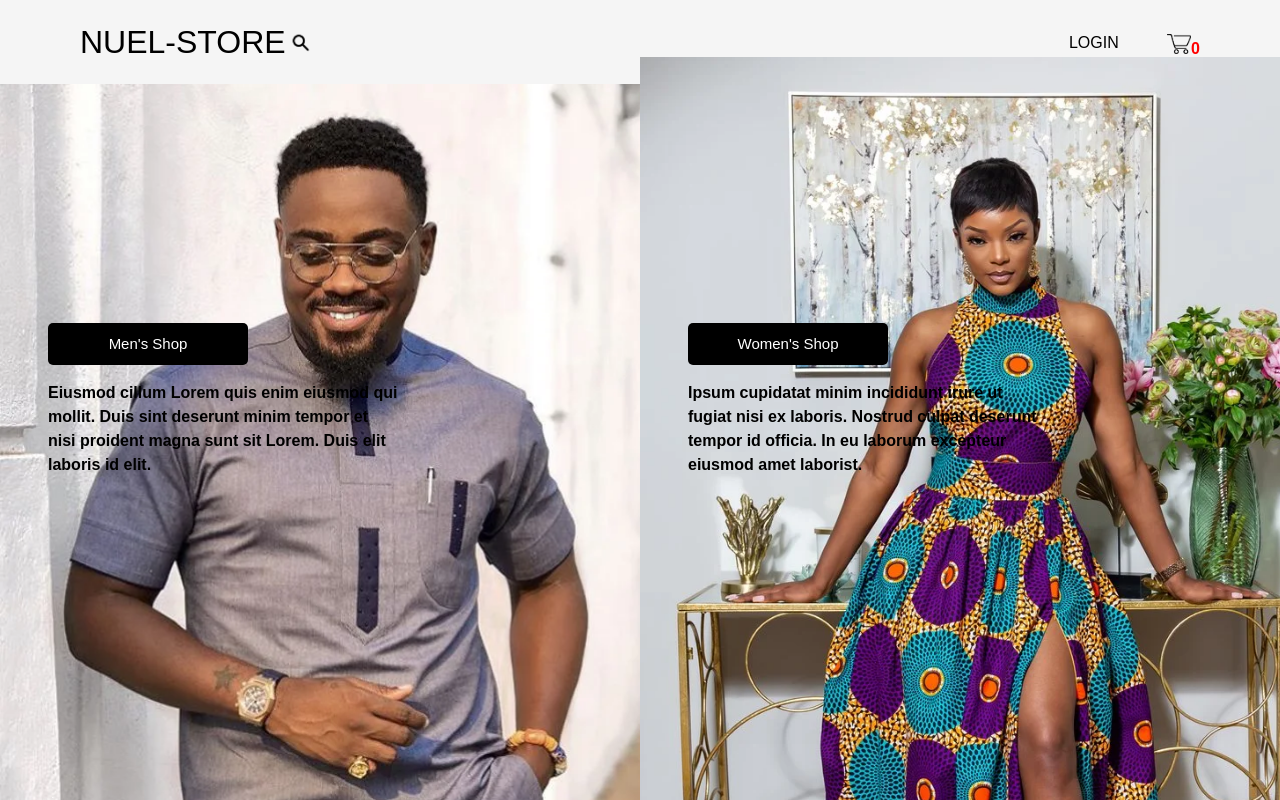
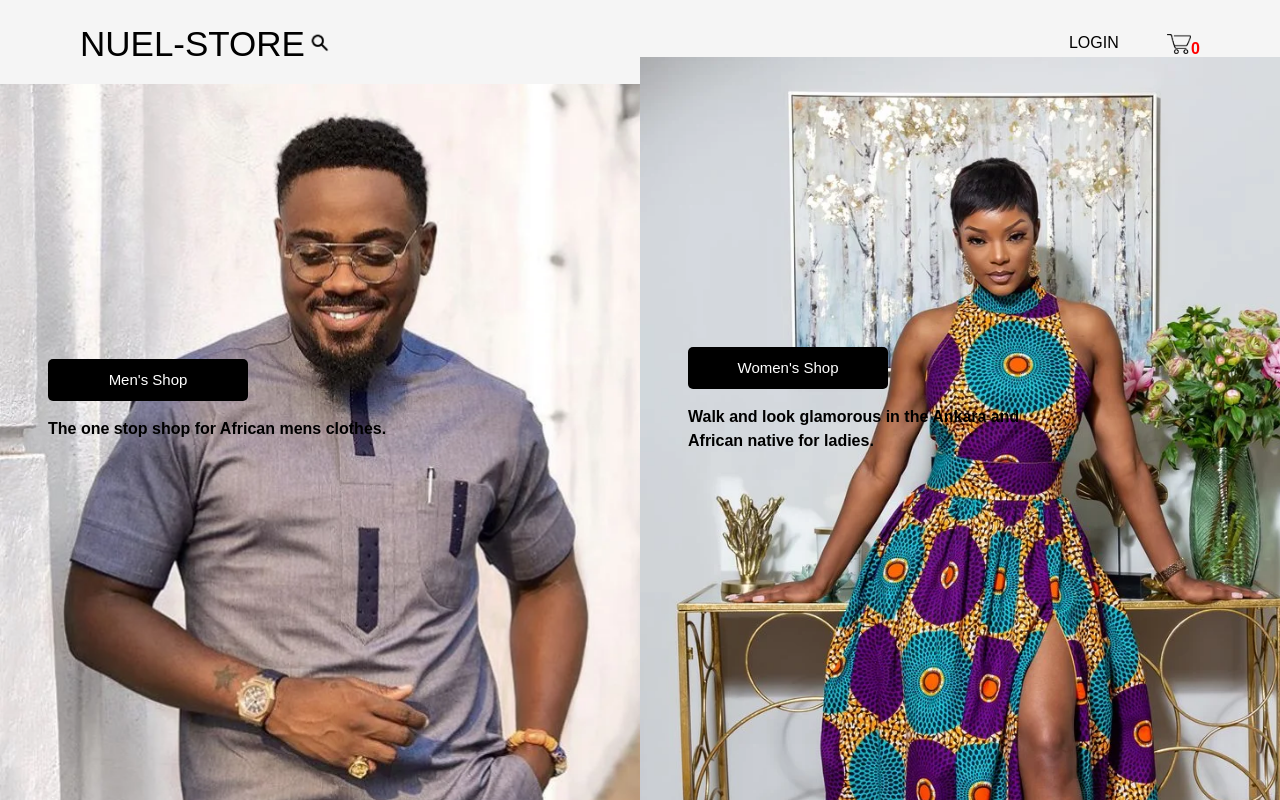
Before and after one commit to otamereosas/e-commerce, a React (Create React App) app: page / in a window 1280 px wide. Built offline with nearby package versions, Linux system fonts and the light colour scheme; no server answers.

Commit message:
dependencies edit

```diff
--- a/src/components/Banner/Banner.js
+++ b/src/components/Banner/Banner.js
@@ -14,9 +14,7 @@ const Banner = () => {
                   <Link to="/search/mens">men's Shop</Link>
                </button>
                <p>
-                  Eiusmod cillum Lorem quis enim eiusmod qui mollit. Duis sint
-                  deserunt minim tempor et nisi proident magna sunt sit Lorem.
-                  Duis elit laboris id elit.
+                  The one stop shop for African mens clothes.
                </p>
             </ImageWrapper>
             <ImageWrapper>
@@ -25,9 +23,7 @@ const Banner = () => {
                   <Link to="/search/womens">Women's Shop</Link>
                </button>
                <p>
-                  Ipsum cupidatat minim incididunt irure ut fugiat nisi ex
-                  laboris. Nostrud culpat deserunt tempor id officia. In eu
-                  laborum excepteur eiusmod amet laborist.
+                  Walk and look glamorous in the Ankara and African native for ladies.
                </p>
             </ImageWrapper>
          </BannerWrapper>
--- a/src/components/Banner/BannerStyles.js
+++ b/src/components/Banner/BannerStyles.js
@@ -4,6 +4,10 @@ export const BannerWrapper = styled.div`
   display: grid;
   grid-template-columns: repeat(2, 1fr);
   height: 100vh;
+
+  @media screen and (max-width: 799px){
+    display:block;
+  }
 `
 
 export const ImageWrapper = styled.div`
@@ -15,12 +19,22 @@ export const ImageWrapper = styled.div`
   justify-content: center;
   overflow-y: hidden;
 
+  @media screen and (max-width: 799px){
+    height: 50vh;
+  }
 
   img{
     object-fit: cover;
     position: absolute;
     width: 100%;
     transform: translateY(199px);
+
+    @media screen and (max-width: 799px){
+      transform: translateY(140px);
+
+  }
+
+
   }
 
   p, button{
--- a/src/components/Navbar/NavbarStyles.js
+++ b/src/components/Navbar/NavbarStyles.js
@@ -12,6 +12,7 @@ export const Nav = styled.div`
   h1{
     color: black;
     font-weight: 500;
+    font-size: clamp(14px, 5vw, 35px);
   }
 
   .home{
@@ -23,6 +24,12 @@ export const Nav = styled.div`
   .search{
     height: 30px;
     transform: translateY(5px)
+  }
+  @media screen and (max-width: 799px){
+    padding: 1rem;
+    .home{
+      min-width: 190px;
+    }
   }
 `
 
```
